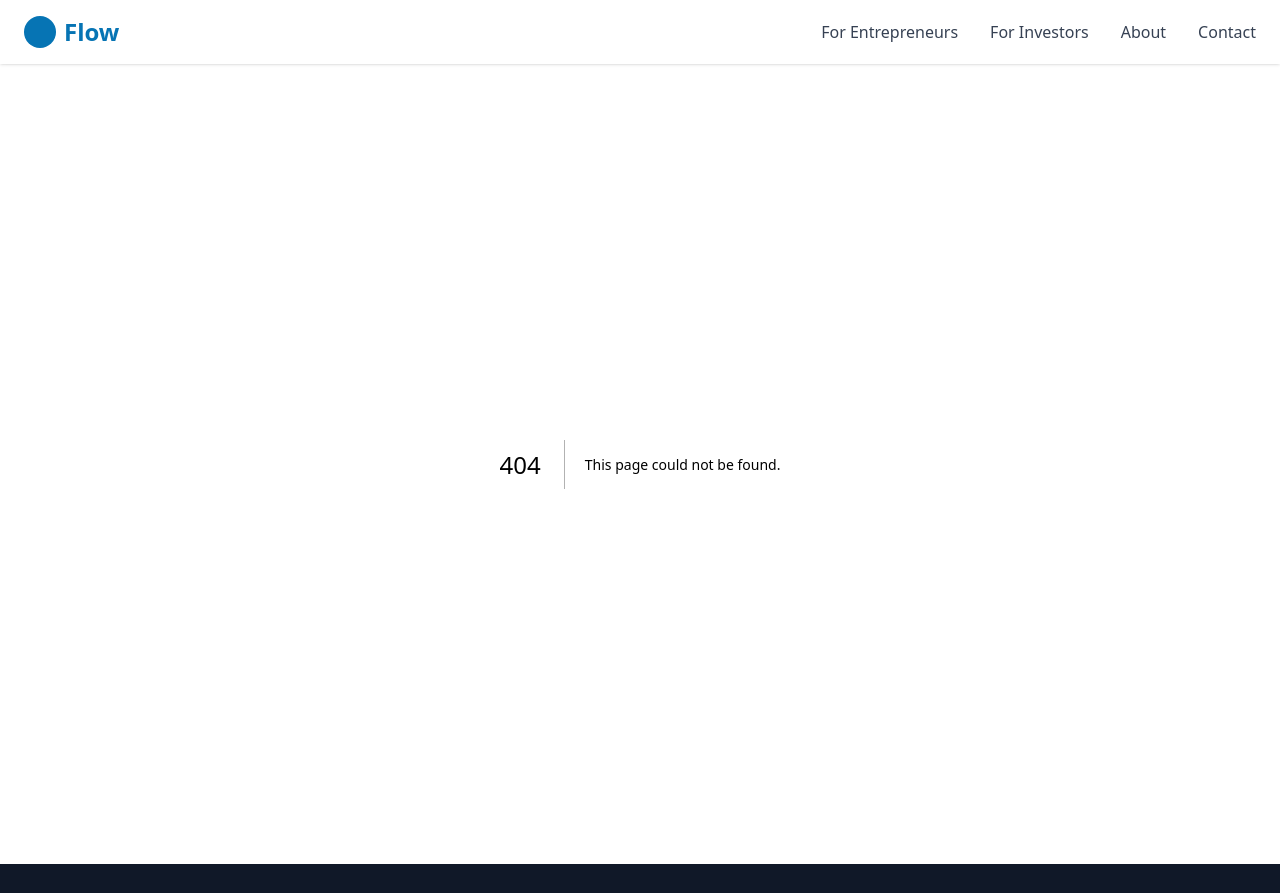
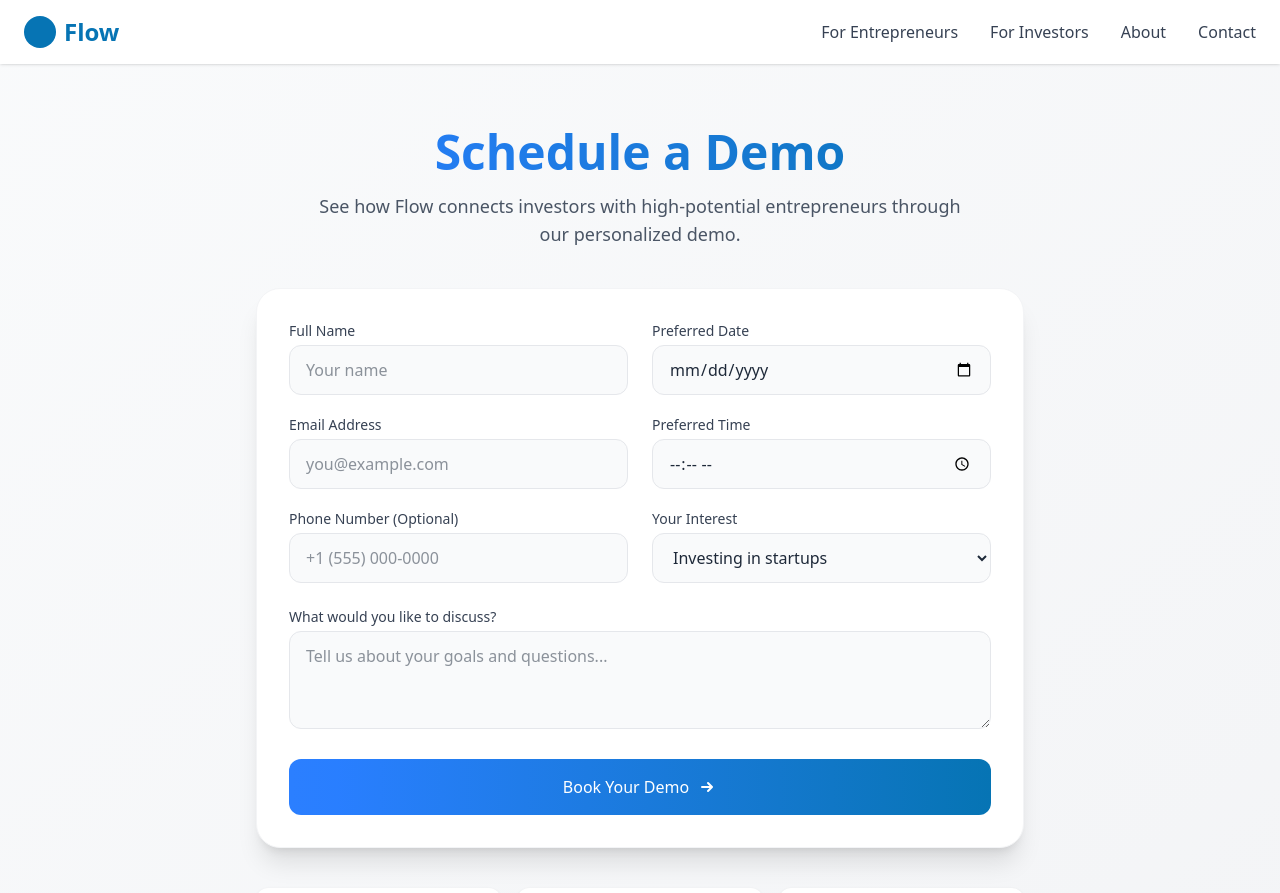
Before and after one commit to johnomeyo/flow-site, a Next.js app: page /schedule-demo in a window 1280 px wide. Before the commit this address had no page. Shown: the top 893 px of the page. Built offline with nearby package versions, Linux system fonts and the light colour scheme.

Commit message:
feat: Add Schedule Demo page with form for booking personalized demos and benefits section

```diff
--- /dev/null
+++ b/app/schedule-demo/page.tsx
@@ -0,0 +1,163 @@
+import React from "react";
+import { Metadata } from "next";
+
+export const metadata: Metadata = {
+  title: "Schedule a Demo | Flow",
+  description: "Book a personalized Flow demo and discover how to invest in the most promising startups.",
+};
+
+export default function ScheduleDemoPage() {
+  return (
+    <div className="min-h-screen bg-gradient-to-br from-gray-50 to-gray-100 text-gray-800 px-4 py-12 md:py-16">
+      <div className="max-w-3xl mx-auto">
+        {/* Header */}
+        <div className="mb-10 text-center">
+          <h1 className="text-4xl md:text-5xl font-bold mb-4 bg-clip-text text-transparent bg-gradient-to-r from-blue-500 to-[#0674B4]">
+            Schedule a Demo
+          </h1>
+          <p className="text-lg text-gray-600 max-w-2xl mx-auto">
+            See how Flow connects investors with high-potential entrepreneurs through our personalized demo.
+          </p>
+        </div>
+
+        {/* Form Card */}
+        <div className="bg-white rounded-3xl shadow-xl p-6 md:p-8 border border-gray-100">
+          <div className="grid grid-cols-1 md:grid-cols-2 gap-6">
+            {/* Left Column */}
+            <div className="space-y-5">
+              <div>
+                <label className="block text-sm font-medium text-gray-700 mb-1">Full Name</label>
+                <input
+                  type="text"
+                  placeholder="Your name"
+                  className="w-full px-4 py-3 border border-gray-200 rounded-xl focus:outline-none focus:ring-2 focus:ring-blue-500 bg-gray-50"
+                  required
+                />
+              </div>
+
+              <div>
+                <label className="block text-sm font-medium text-gray-700 mb-1">Email Address</label>
+                <input
+                  type="email"
+                  placeholder="you@example.com"
+                  className="w-full px-4 py-3 border border-gray-200 rounded-xl focus:outline-none focus:ring-2 focus:ring-blue-500 bg-gray-50"
+                  required
+                />
+              </div>
+
+              <div>
+                <label className="block text-sm font-medium text-gray-700 mb-1">Phone Number (Optional)</label>
+                <input
+                  type="tel"
+                  placeholder="+1 (555) 000-0000"
+                  className="w-full px-4 py-3 border border-gray-200 rounded-xl focus:outline-none focus:ring-2 focus:ring-blue-500 bg-gray-50"
+                />
+              </div>
+            </div>
+
+            {/* Right Column */}
+            <div className="space-y-5">
+              <div>
+                <label className="block text-sm font-medium text-gray-700 mb-1">Preferred Date</label>
+                <input
+                  type="date"
+                  className="w-full px-4 py-3 border border-gray-200 rounded-xl focus:outline-none focus:ring-2 focus:ring-blue-500 bg-gray-50"
+                  required
+                />
+              </div>
+
+              <div>
+                <label className="block text-sm font-medium text-gray-700 mb-1">Preferred Time</label>
+                <input
+                  type="time"
+                  className="w-full px-4 py-3 border border-gray-200 rounded-xl focus:outline-none focus:ring-2 focus:ring-blue-500 bg-gray-50"
+                  required
+                />
+              </div>
+
+              <div>
+                <label className="block text-sm font-medium text-gray-700 mb-1">Your Interest</label>
+                <select className="w-full px-4 py-3 border border-gray-200 rounded-xl focus:outline-none focus:ring-2 focus:ring-blue-500 bg-gray-50">
+                  <option>Investing in startups</option>
+                  <option>Finding investors</option>
+                  <option>Partnership opportunities</option>
+                  <option>Other</option>
+                </select>
+              </div>
+            </div>
+          </div>
+
+          {/* Full Width Fields */}
+          <div className="mt-6">
+            <label className="block text-sm font-medium text-gray-700 mb-1">What would you like to discuss?</label>
+            <textarea
+              placeholder="Tell us about your goals and questions..."
+              className="w-full px-4 py-3 border border-gray-200 rounded-xl focus:outline-none focus:ring-2 focus:ring-blue-500 bg-gray-50"
+              rows={3}
+            />
+          </div>
+
+          {/* Submit Button */}
+          <button
+            type="submit"
+            className="w-full mt-6 bg-gradient-to-r from-blue-500 to-[#0674B4] text-white py-4 rounded-xl font-medium hover:from-blue-700 hover:to-[#0674B4]transition transform hover:scale-[1.02] flex items-center justify-center space-x-2"
+          >
+            <span>Book Your Demo</span>
+            <svg xmlns="http://www.w3.org/2000/svg" className="h-5 w-5" viewBox="0 0 20 20" fill="currentColor">
+              <path fillRule="evenodd" d="M10.293 5.293a1 1 0 011.414 0l4 4a1 1 0 010 1.414l-4 4a1 1 0 01-1.414-1.414L12.586 11H5a1 1 0 110-2h7.586l-2.293-2.293a1 1 0 010-1.414z" clipRule="evenodd" />
+            </svg>
+          </button>
+        </div>
+
+        {/* Benefits Section */}
+        <div className="mt-10 grid grid-cols-1 md:grid-cols-3 gap-4">
+          <div className="flex items-start space-x-3 bg-white p-4 rounded-xl shadow-sm">
+            <div className="bg-blue-100 p-2 rounded-lg text-blue-600">
+              <svg xmlns="http://www.w3.org/2000/svg" className="h-5 w-5" viewBox="0 0 20 20" fill="currentColor">
+                <path d="M13 6a3 3 0 11-6 0 3 3 0 016 0zM18 8a2 2 0 11-4 0 2 2 0 014 0zM14 15a4 4 0 00-8 0v3h8v-3zM6 8a2 2 0 11-4 0 2 2 0 014 0zM16 18v-3a5.972 5.972 0 00-.75-2.906A3.005 3.005 0 0119 15v3h-3zM4.75 12.094A5.973 5.973 0 004 15v3H1v-3a3 3 0 013.75-2.906z" />
+              </svg>
+            </div>
+            <div>
+              <h3 className="font-medium">Network Access</h3>
+              <p className="text-sm text-gray-500">Connect with vetted entrepreneurs</p>
+            </div>
+          </div>
+
+          <div className="flex items-start space-x-3 bg-white p-4 rounded-xl shadow-sm">
+            <div className="bg-blue-100 p-2 rounded-lg text-blue-600">
+              <svg xmlns="http://www.w3.org/2000/svg" className="h-5 w-5" viewBox="0 0 20 20" fill="currentColor">
+                <path fillRule="evenodd" d="M4 4a2 2 0 012-2h4.586A2 2 0 0112 2.586L15.414 6A2 2 0 0116 7.414V16a2 2 0 01-2 2H6a2 2 0 01-2-2V4zm2 6a1 1 0 011-1h6a1 1 0 110 2H7a1 1 0 01-1-1zm1 3a1 1 0 100 2h6a1 1 0 100-2H7z" clipRule="evenodd" />
+              </svg>
+            </div>
+            <div>
+              <h3 className="font-medium">Deal Flow</h3>
+              <p className="text-sm text-gray-500">Curated investment opportunities</p>
+            </div>
+          </div>
+
+          <div className="flex items-start space-x-3 bg-white p-4 rounded-xl shadow-sm">
+            <div className="bg-blue-100 p-2 rounded-lg text-blue-600">
+              <svg xmlns="http://www.w3.org/2000/svg" className="h-5 w-5" viewBox="0 0 20 20" fill="currentColor">
+                <path fillRule="evenodd" d="M12 7a1 1 0 110-2h5a1 1 0 011 1v5a1 1 0 11-2 0V8.414l-4.293 4.293a1 1 0 01-1.414 0L8 10.414l-4.293 4.293a1 1 0 01-1.414-1.414l5-5a1 1 0 011.414 0L11 10.586 14.586 7H12z" clipRule="evenodd" />
+              </svg>
+            </div>
+            <div>
+              <h3 className="font-medium">Analytics</h3>
+              <p className="text-sm text-gray-500">Market insights and due diligence</p>
+            </div>
+          </div>
+        </div>
+
+        {/* Footer */}
+        <div className="mt-12 text-center">
+          <p className="text-sm text-gray-600">
+            Have questions? Contact us at{" "}
+            <a href="mailto:teamflowfunding@gmail.com" className="text-blue-600 hover:text-blue-800 font-medium">
+            teamflowfunding@gmail.com
+            </a>
+          </p>
+        </div>
+      </div>
+    </div>
+  );
+}
```
